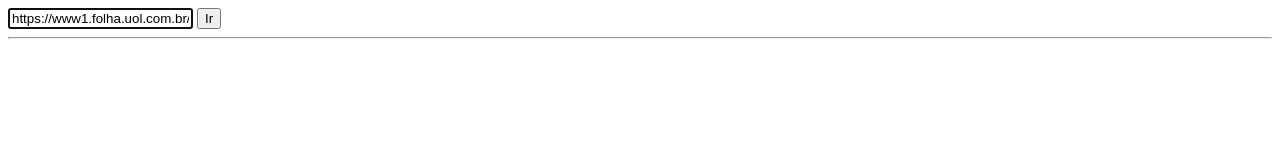
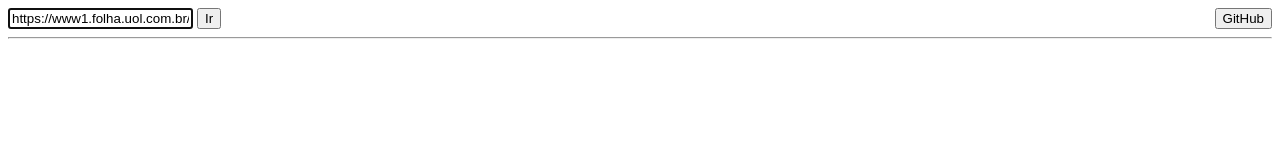
Before and after one commit to itxtoledo/burlesconline, a plain HTML site: page index.html in a window 1280 px wide. Drawn offline with nearby package versions, Linux system fonts and the light colour scheme.

Commit message:
Update index.html

```diff
--- a/index.html
+++ b/index.html
@@ -377,6 +377,7 @@
         value="https://www1.folha.uol.com.br/"
       />
       <input type="button" value="Ir" onclick="axiosLoad()" />
+      <input type="button" value="GitHub" onclick="location.href='https://github.com/itxtoledo/burlesconline'" style="float: right;"/>
     </div>
     <hr />
     <div id="res"></div>
```
